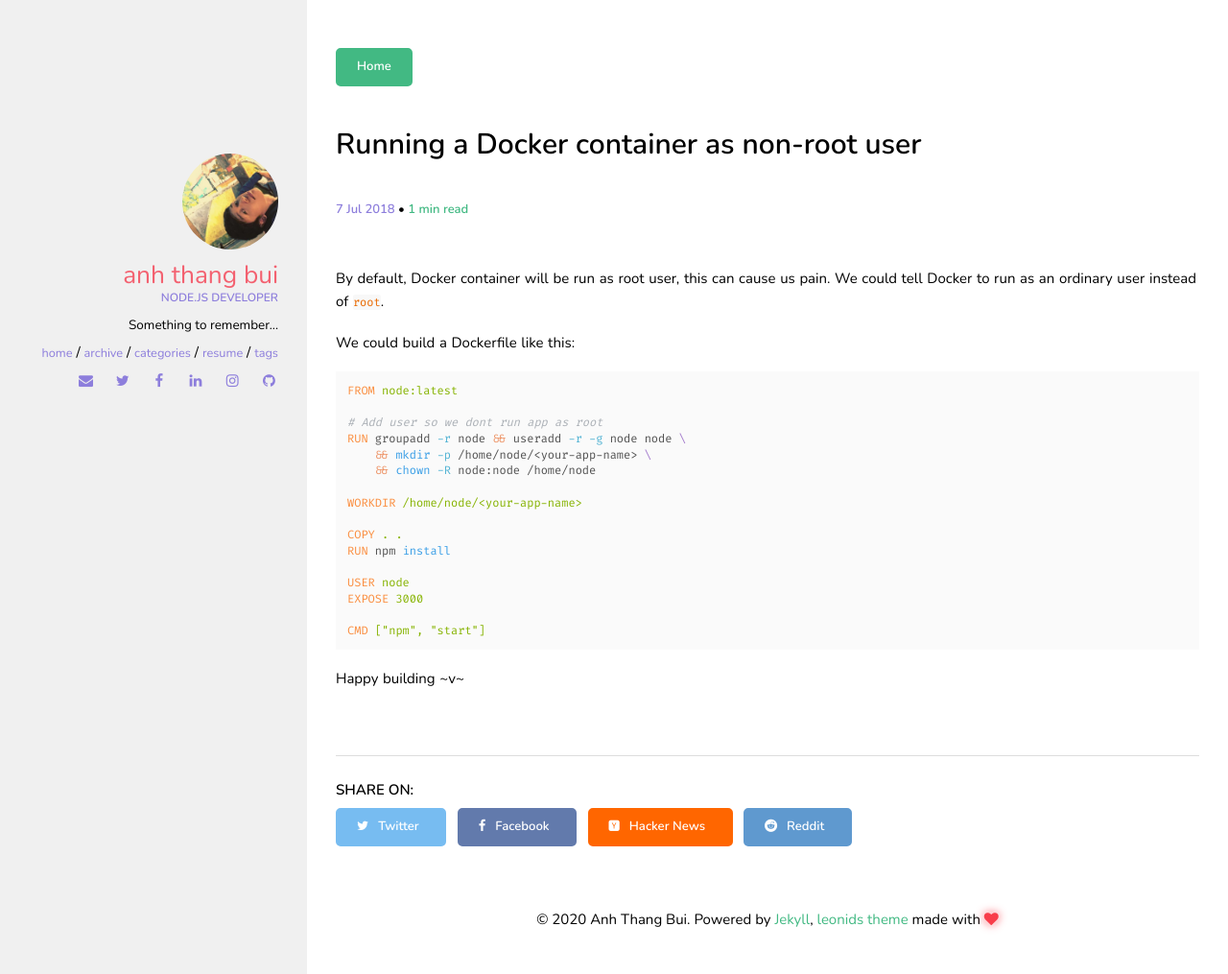
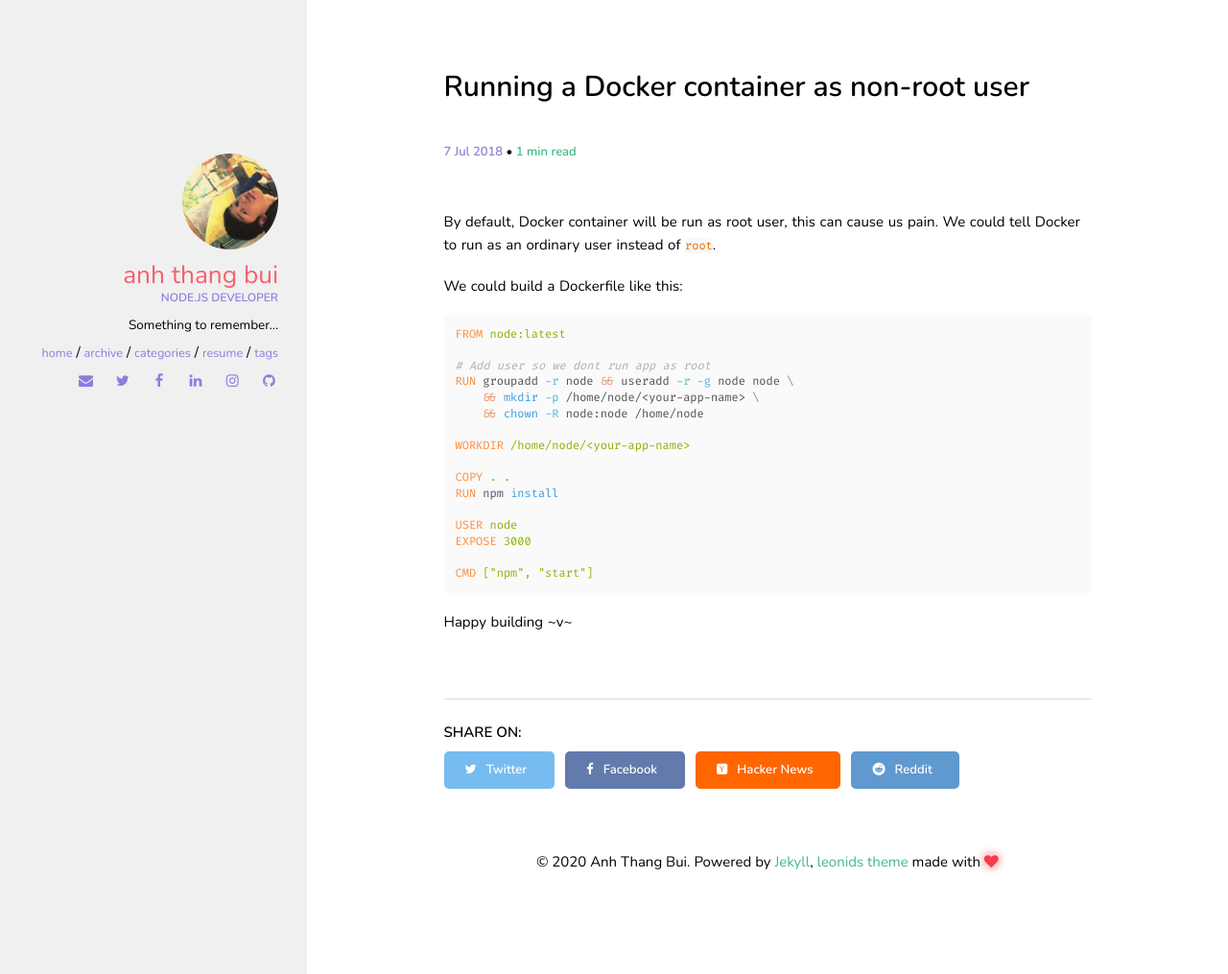
Before and after one commit to anhthang/org, a Jekyll site: the page built from _posts/2018-07-07-running-a-docker-container-as-non-root-user.md, in a window 1280 px wide and 1015 px high. Shown: the whole window at 96% size. Built offline with Jekyll 4.4.1, drawn with Linux system fonts in a browser that asks for light colours.

Commit message:
:lipstick: update UI, remove back2home btn

```diff
--- a/_layouts/default.html
+++ b/_layouts/default.html
@@ -12,8 +12,10 @@
     </div>
     <div class="col s12 m9 l9">
       <div class="post-listing">
-        {{ content }}
-        {% include footer.html %}
+         <div class="post-containner">
+           {{ content }}
+           {% include footer.html %}
+         </div>
       </div>
     </div>
   </div>
--- a/_layouts/post.html
+++ b/_layouts/post.html
@@ -2,9 +2,6 @@
 layout: default
 ---
 
-<a class="btn" href= "{{ site.url }}/" >
-  Home
-</a>
 {% if page.image.feature %}
 <div class="post-image-feature">
   <img class="feature-image" src=
--- a/_sass/pages/_post.scss
+++ b/_sass/pages/_post.scss
@@ -22,6 +22,11 @@
   }
 }
 
+.post-containner {
+  max-width: 45em;
+  margin: 0 auto;
+}
+
 .image-credit {
   float: right;
   font-weight: bold;
@@ -33,7 +38,7 @@
 
 // Post Section
 section.post {
-	margin-bottom: 80px;
+  margin-bottom: 80px;
 }
 
 // Back home button
```
